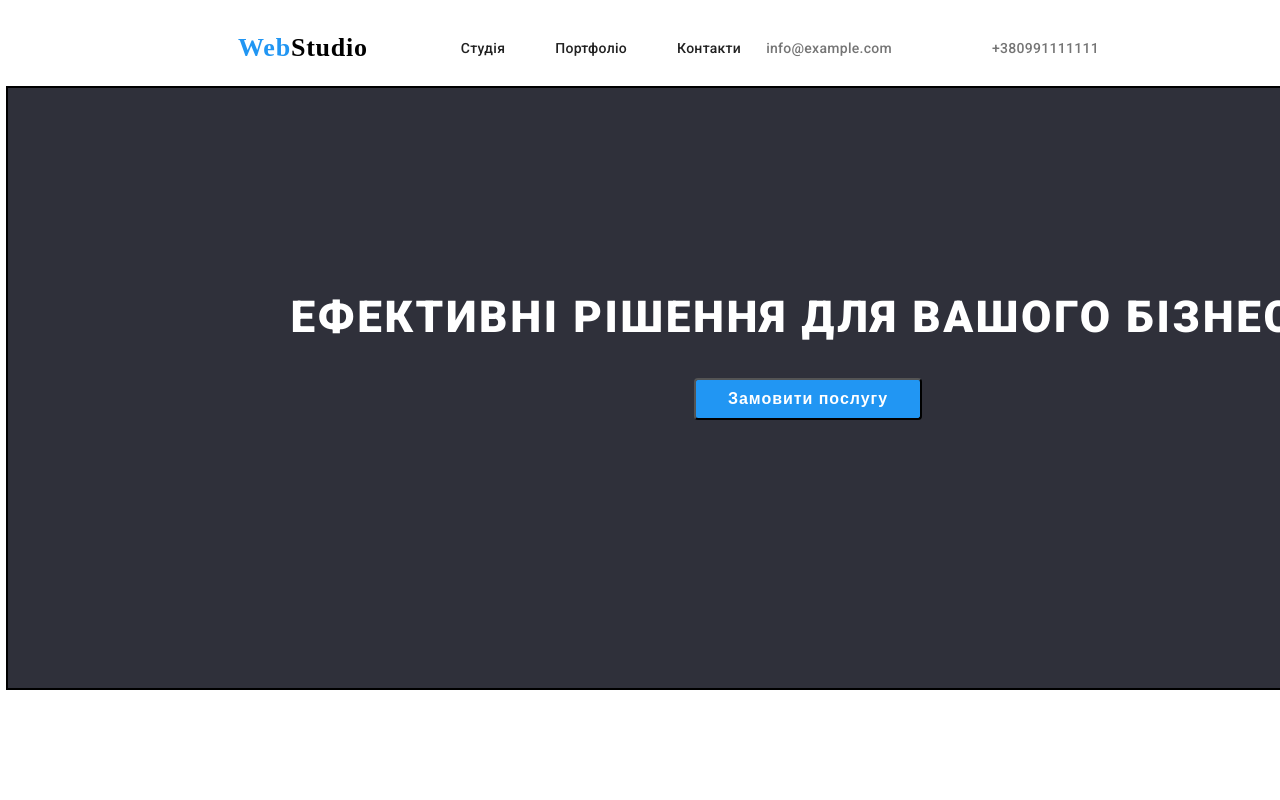
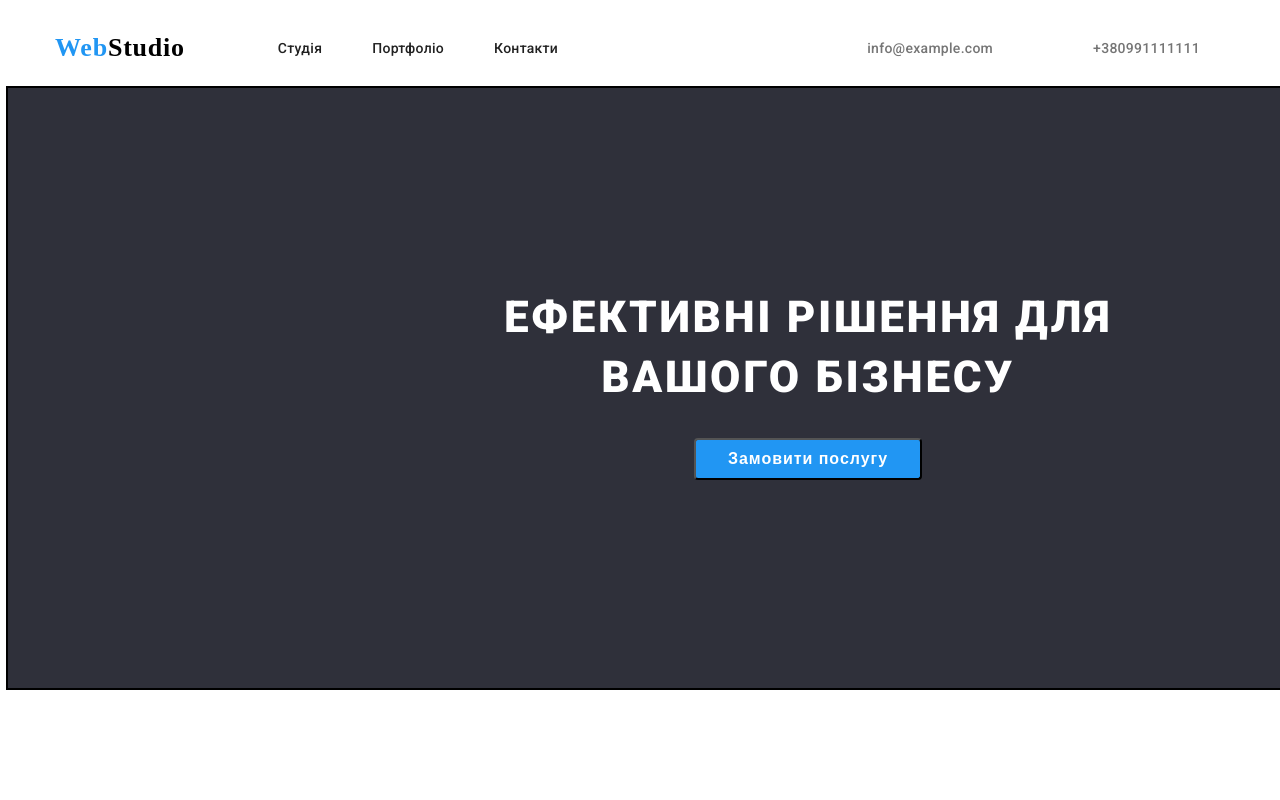
Before and after one commit to Oksaaaanad/WebStudio-project, a plain HTML site: page index.html in a window 1280 px wide. Shown: the top 800 px of the page. Drawn offline with Linux system fonts and the light colour scheme.

Commit message:
new commit

```diff
--- a/index.html
+++ b/index.html
@@ -12,7 +12,7 @@
     <body>
         <!-- Header-->
         <header>
-            <div class="container">
+            <div class="box header-position">
                 <a href="/" rel="home" class="logo">
                     <span class="logo-web">Web</span><span class="logo-studio">Studio</span>
                 </a>
@@ -43,8 +43,7 @@
         <main>
             <section class="hero">
                 <div class="box">
-                    <h1 class="hero-title">ЕФЕКТИВНІ РІШЕННЯ ДЛЯ
-                         ВАШОГО БІЗНЕСУ</h1>
+                    <h1 class="hero-title" style="width: 696px;">ЕФЕКТИВНІ РІШЕННЯ ДЛЯ ВАШОГО БІЗНЕСУ</h1>
                     <button type="button" class="hero-button">Замовити послугу</button>
                 </div>
             </section>
--- a/style.css
+++ b/style.css
@@ -22,14 +22,9 @@ ul {
 }
 
 /* Header */
-.container {
-    width: 1600px;
+.header-position {
     height: 80px;
-     max-width: 100%;
-     padding-left: 15px;
-     padding-right: 15px;
-     margin-left: auto;
-     margin-right: auto;
+    max-width: 100%;
     display: flex;
     align-items: center;
 }
@@ -39,8 +34,6 @@ ul {
     font-size: 26px;
     line-height: 1.19;
     letter-spacing: 0.03em;
-    margin-left: 215px;
-
 }
 
 .logo-web {
@@ -66,7 +59,6 @@ ul {
 }
 .contacts-item + .contacts-item {
     margin-left: 50px;
-    margin-right: 215px;
 }
 .nav-link {
     font-weight: 500;
```
